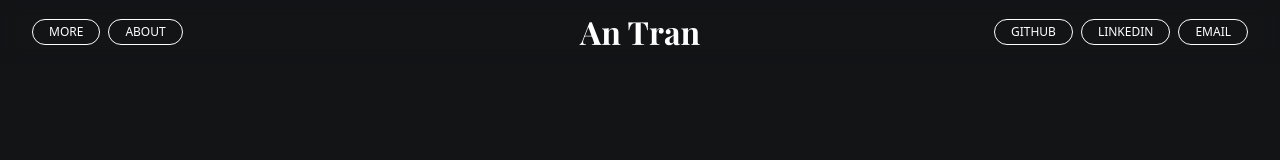
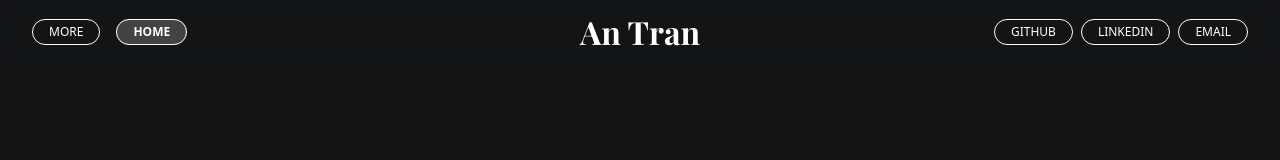
Before and after one commit to quynhan-tr/personal-website, a Next.js app: page / in a window 1280 px wide. Shown: the top 160 px of the page. Built offline with nearby package versions, Linux system fonts and the light colour scheme; a web font is replaced by a local one.

Commit message:
feat: home button sliding effect

```diff
--- a/src/components/ExperienceBar.tsx
+++ b/src/components/ExperienceBar.tsx
@@ -39,17 +39,17 @@ const ExperienceCard = ({
       {/* Icon & Text Row */}
       <div className="flex items-center w-full">
         {/* Icon */}
-        <div className="flex-shrink-0 relative z-50">
+        <div className="flex-shrink-0 relative z-40">
           <Image
             src={icon}
             alt={`${title} icon`}
             width={64}
             height={64}
-            className="w-12 h-12 sm:w-14 sm:h-14 md:w-16 md:h-16 ml-2 md:ml-4 mr-4 md:mr-8 relative z-50 object-contain"
+            className="w-12 h-12 sm:w-14 sm:h-14 md:w-16 md:h-16 ml-2 md:ml-4 mr-4 md:mr-8 relative z-40 object-contain"
           />
         </div>
         {/* Text Content */}
-        <div className="relative z-50 w-full min-w-0">
+        <div className="relative z-40 w-full min-w-0">
           <h3 className="text-lg sm:text-xl md:text-2xl font-semibold text-white leading-tight mb-1">
             {title}
           </h3>
@@ -67,7 +67,7 @@ const ExperienceCard = ({
             animate={{ opacity: 1, height: "auto" }}
             exit={{ opacity: 0, height: 0 }}
             transition={{ duration: 0.25, ease: "easeInOut" }}
-            className="w-full mt-4 relative z-50"
+            className="w-full mt-4 relative z-40"
           >
             <div className="bg-[#18191b] border border-white/10 rounded-xl shadow-xl px-4 py-3 flex flex-wrap gap-2 min-w-[180px] max-w-xs">
               {techStack.map((tech, i) => (
--- a/src/components/NavBar.tsx
+++ b/src/components/NavBar.tsx
@@ -1,6 +1,6 @@
 "use client"
 
-import React, { useState } from "react";
+import React, { useState, useRef, useLayoutEffect } from "react";
 import Link from "next/link";
 import { usePathname } from "next/navigation";
 
@@ -8,6 +8,10 @@ export default function NavBar() {
   const pathname = usePathname();
   const isAboutPage = pathname === '/about';
   const [isMobileMenuOpen, setIsMobileMenuOpen] = useState(false);
+  const [hoveredButton, setHoveredButton] = useState<"home" | "more" | null>(null);
+  const [highlightStyle, setHighlightStyle] = useState({});
+  const moreRef = useRef<HTMLAnchorElement | null>(null);
+  const homeRef = useRef<HTMLAnchorElement | null>(null);
 
   const scrollToSection = (sectionId: string) => {
     if (isAboutPage) {
@@ -19,26 +23,74 @@ export default function NavBar() {
     setIsMobileMenuOpen(false); // Close mobile menu after click
   };
 
+  // Update highlight position/size
+  useLayoutEffect(() => {
+    let ref = null;
+    if ((pathname === "/more" && !hoveredButton) || hoveredButton === "more") {
+      ref = moreRef.current;
+    } else if ((pathname === "/" && !hoveredButton) || hoveredButton === "home") {
+      ref = homeRef.current;
+    }
+    if (ref) {
+      const rect = ref.getBoundingClientRect();
+      const parentRect = ref.parentElement!.getBoundingClientRect();
+      setHighlightStyle({
+        left: rect.left - parentRect.left,
+        top: rect.top - parentRect.top,
+        width: rect.width,
+        height: rect.height,
+        opacity: 1,
+      });
+    } else {
+      setHighlightStyle({ opacity: 0 });
+    }
+  }, [pathname, hoveredButton]);
+
   return (
     <>
       <nav className="sticky top-0 w-full z-50 bg-transparent backdrop-blur-sm transition-colors">
         {/* Desktop Navigation */}
         <div className="hidden md:grid md:grid-cols-[1fr_auto_1fr] items-center py-2 px-4 lg:px-8">
-          <div className="flex items-center justify-start gap-2">
-            <Link href="/more" className="text-white border border-white rounded-3xl px-4 py-1 text-xs font-sans bg-transparent transition hover:bg-white/10 flex items-center gap-1">
+          <div className="flex items-center justify-start gap-4 relative">
+            {/* Sliding background */}
+            <span
+              className="absolute rounded-3xl bg-white/20 transition-all duration-300 ease-in-out pointer-events-none z-0"
+              style={{
+                position: "absolute",
+                ...highlightStyle,
+                transition: "all 0.3s cubic-bezier(0.4,0,0.2,1)",
+              }}
+            />
+            {/* MORE Button */}
+            <Link
+              href="/more"
+              ref={moreRef}
+              className={`relative z-10 text-white border border-white rounded-3xl px-4 py-1 text-xs font-sans bg-transparent transition flex items-center gap-1 ${pathname === "/more" ? "font-bold" : ""}`}
+              onMouseEnter={() => setHoveredButton("more")}
+              onMouseLeave={() => setHoveredButton(null)}
+            >
               MORE
             </Link>
-
+            {/* HOME Button */}
             {isAboutPage ? (
               <button
+                ref={homeRef as any}
                 onClick={() => scrollToSection('about')}
-                className="text-white border border-white rounded-3xl px-4 py-1 text-xs font-sans bg-transparent transition hover:bg-white/10 flex items-center gap-1"
+                className={`relative z-10 text-white border border-white rounded-3xl px-4 py-1 text-xs font-sans bg-transparent transition flex items-center gap-1 ${pathname === "/" ? "font-bold" : ""}`}
+                onMouseEnter={() => setHoveredButton("home")}
+                onMouseLeave={() => setHoveredButton(null)}
               >
-                ABOUT
+                HOME
               </button>
             ) : (
-              <Link href="/" className="text-white border border-white rounded-3xl px-4 py-1 text-xs font-sans bg-transparent transition hover:bg-white/10 flex items-center gap-1">
-                ABOUT
+              <Link
+                href="/"
+                ref={homeRef}
+                className={`relative z-10 text-white border border-white rounded-3xl px-4 py-1 text-xs font-sans bg-transparent transition flex items-center gap-1 ${pathname === "/" ? "font-bold" : ""}`}
+                onMouseEnter={() => setHoveredButton("home")}
+                onMouseLeave={() => setHoveredButton(null)}
+              >
+                HOME
               </Link>
             )}
           </div>
```
